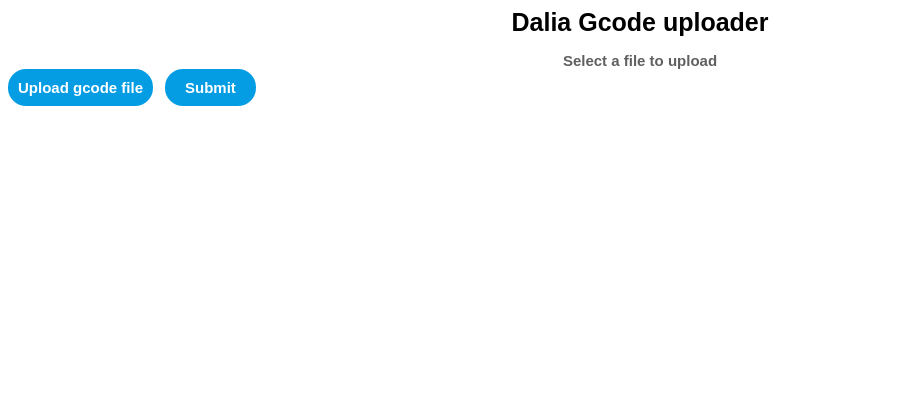
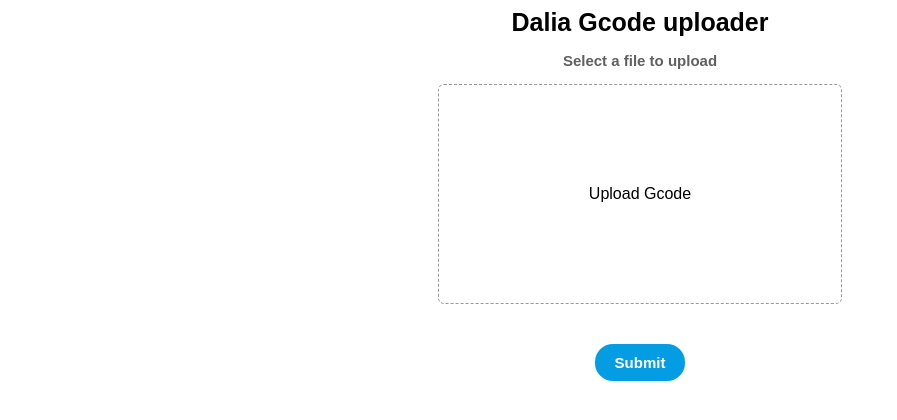
Before and after one commit to AndromedaHelix/Dalia, a plain HTML site: page web/daliapage.html in a window 1280 px wide. Shown: the whole page, without its empty margins (0-897 px from the left). Drawn offline with Linux system fonts and the light colour scheme.

Commit message:
Added file input

```diff
--- a/web/daliapage.html
+++ b/web/daliapage.html
@@ -26,20 +26,7 @@
       text-align: center;
       color: rgb(96, 96, 96);
       margin-top: 15px;
-    }
-
-    .upload-button {
-      background-color: rgb(4, 157, 228);
-      color: white;
-      border-radius: 18px;
-      border: none;
-      border-color: rgb(48, 48, 48);
-      padding: 10px;
-      cursor: pointer;
-      margin-right: 8px;
-      font-weight: bold;
-      font-size: 15px;
-      transition: opacity 0.15s, box-shadow 0.15s;
+      margin-bottom: 15px;
     }
 
     .submit-button {
@@ -56,11 +43,6 @@
       transition: opacity 0.15s, box-shadow 0.15s;
     }
 
-    .upload-button:hover {
-      opacity: 0.7;
-      box-shadow: 5px 5px 5px rgba(0, 0, 0, 0.15);
-    }
-
     .submit-button:hover {
       opacity: 0.7;
       box-shadow: 5px 5px 5px rgba(0, 0, 0, 0.15);
@@ -73,14 +55,90 @@
     .submit-button:active {
       opacity: 0.4;
     }
+
+    input {
+      display: none;
+    }
+
+    label {
+      font-family: Arial;
+      display: inline-block;
+      vertical-align: center;
+      text-align: center;
+      padding-left: 150px;
+      padding-right: 150px;
+      padding-top: 100px;
+      padding-bottom: 100px;
+      border-radius: 6px;
+      border: 1px dashed #999;
+    }
+
+    label:hover {
+      color: #de0611;
+      border: 1px dashed #de0611;
+    }
+
+    .file-paragraph {
+      display: flex;
+      justify-content: center;
+      align-items: center;
+      margin-top: 20px;
+    }
+
+    .file-uploader-div {
+      display: flex;
+      justify-content: center;
+      align-items: center;
+    }
+
+    .button-div {
+      display: flex;
+      justify-content: center;
+      align-items: center;
+      margin-top: 20px;
+    }
   </style>
 </head>
 
 <body>
   <p class="title"> Dalia Gcode uploader</p>
   <p class="subtitle">Select a file to upload</p>
-  <button class="upload-button">Upload gcode file</button>
-  <button class="submit-button">Submit</button>
+  <div class="file-uploader-div">
+    <input type="file" id="file-input" accept=".gcode" />
+    <label for="file-input">Upload Gcode</label>
+  </div>
+
+  <p id="file-name" class="file-paragraph"></p>
+
+  <div class="button-div">
+    <button class="submit-button" id="submit-button">Submit</button>
+  </div>
+
+  <script>
+    const fileInput = document.getElementById('file-input');
+    const fileName = document.getElementById('file-name');
+    const uploadButton = document.getElementById('submit-button');
+
+    fileInput.addEventListener('change', function () {
+      const file = fileInput.files[0];
+      if (file) {
+        fileName.textContent = "File uploaded: " + file.name;
+        uploadButton.disabled = false;
+      } else {
+        fileName.textContent = '';
+        uploadButton.disabled = true;
+      }
+    });
+
+    uploadButton.addEventListener('click', function () {
+      const file = fileInput.files[0];
+      if (file) {
+        // You can perform file upload or further processing here
+        console.log(`Uploading ${file.name}...`);
+      }
+    });
+  </script>
+
 </body>
 
 </html>
```
